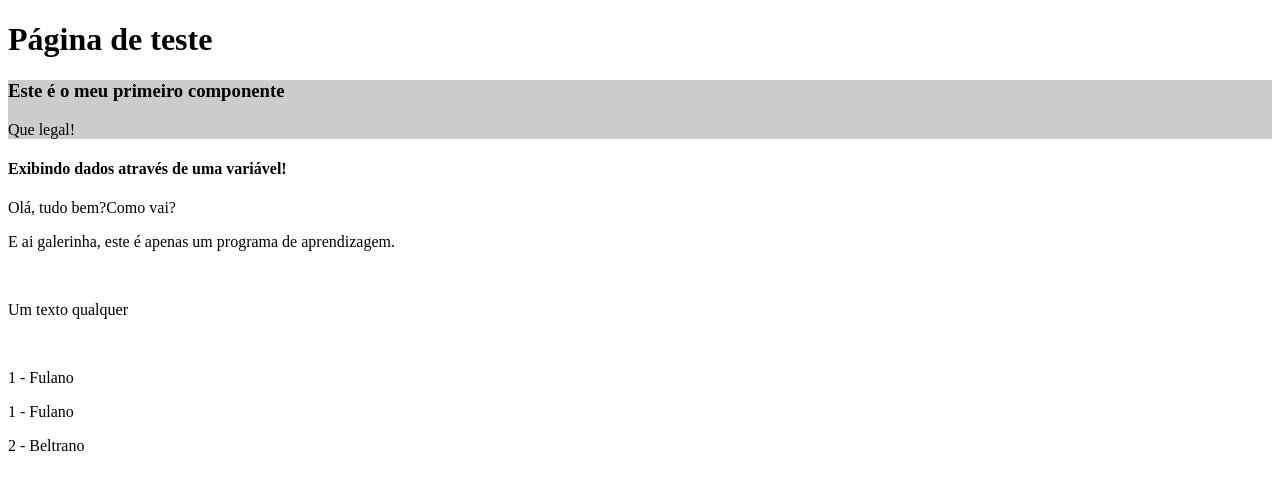
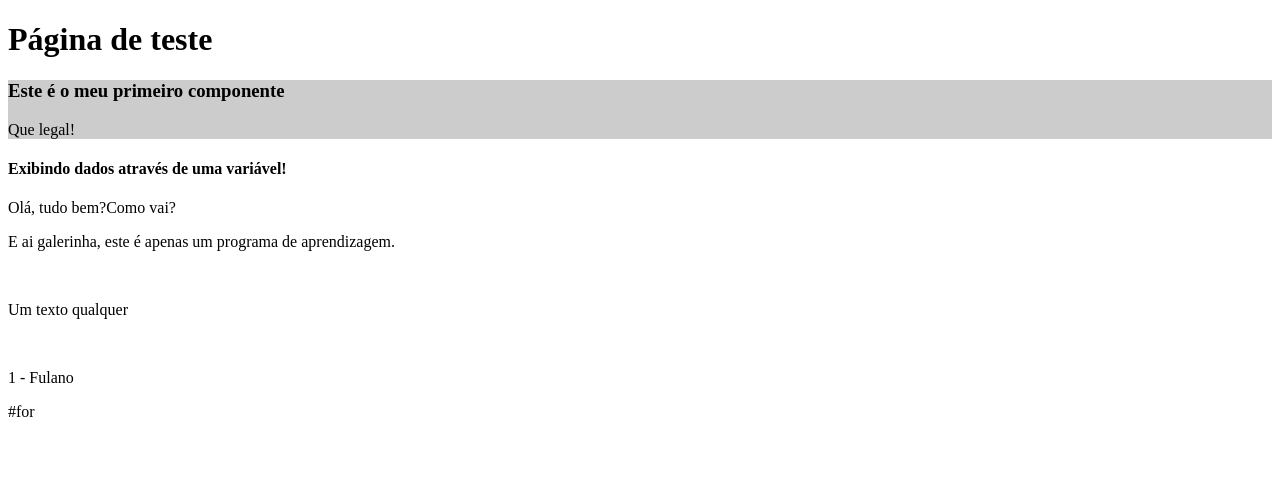
Before and after one commit to LeloCorrea/Crud, an Angular app: page / in a window 1280 px wide. Shown: the top 490 px of the page. Built offline with nearby package versions, Linux system fonts and the light colour scheme.

Commit message:
Primeiro componente!

```diff
--- a/src/app/primeiro-componente/primeiro-componente.component.html
+++ b/src/app/primeiro-componente/primeiro-componente.component.html
@@ -19,6 +19,7 @@
     <p>{{cliente.id}} - {{cliente.nome}}</p>
 </div>
 
-<div *ngFor="let umCliente of clientes">
-    <p>{{umCliente.id}} - {{umCliente.nome}}</p>
+#for
+<div   *ngFor="let umCliente of clientes">
+    <p *ngIf="umCliente.status"> {{umCliente.id}} - {{umCliente.nome}}</p>
 </div>
--- a/src/app/primeiro-componente/primeiro-componente.component.ts
+++ b/src/app/primeiro-componente/primeiro-componente.component.ts
@@ -20,11 +20,18 @@ export class PrimeiroComponenteComponent implements OnInit {
   clientes = [
     {
       id:1,
-      nome: "Fulano"
+      nome: "Fulano",
+      ativo: true
     },
     {
       id:2,
-      nome: "Beltrano"
+      nome: "Beltrano",
+      ativo: false
+    },
+    {
+      id:3,
+      nome: "Ciclano",
+      ativo: true
     }
 
   ]
```
